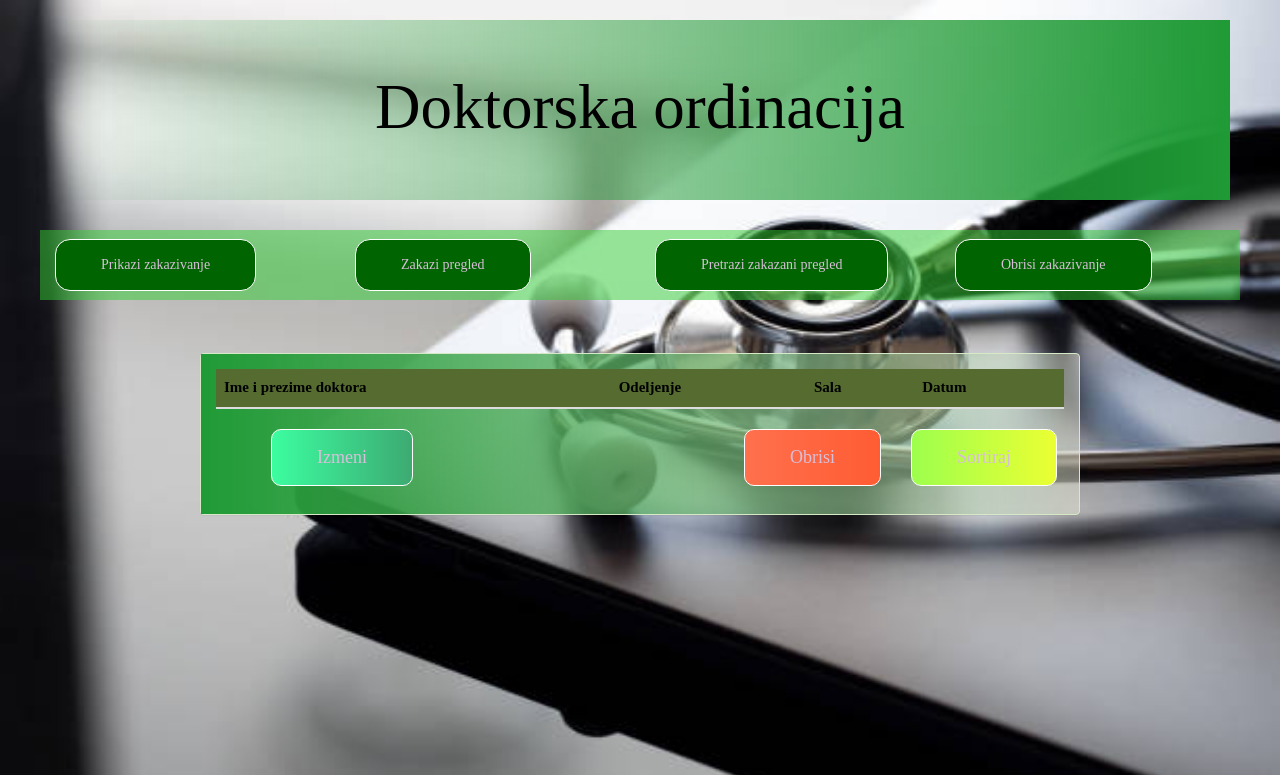
After one commit to magneticant/ITEH-prvi-domaci, a PHP site: page /home.php in a window 1280 px wide. The commit adds this page. Shown: the top 775 px of the page. Run offline with PHP 8.4, Linux system fonts and the light colour scheme; data that the repository does not hold is empty.

Commit message:
Dodatak stranice home.php i doradjivanje u css-u.Pozadinska slika.

```diff
--- /dev/null
+++ b/css/home.css
@@ -0,0 +1,154 @@
+* {
+    font-family: Monserrat;
+    font-size: 15px;
+}
+
+.jumbotron {
+    background-color: rgba(255, 182, 193, 0);
+    float: center;
+    color: #000;
+    text-align: center;
+    border: 3px white;
+    margin-left: 50px;
+    margin-right: 50px;
+    margin-top: 20px;
+    background-image: linear-gradient(to right, rgba(255,0,0,0), rgb(31, 154, 53));
+}
+
+h1 {
+    text-align: center;
+    color: #000;
+    margin-top: 5px;
+}
+
+body{
+    background-image: url("../img/slika.jpg" );
+    background-size: 100% 100%;
+    background-repeat: no-repeat;
+    background-attachment: fixed;
+}
+
+.sir-form{
+    background: #000;
+    margin-top: 10%;
+    margin-bottom: 5%;
+    width: 90%;
+    border: 5px solid orange;
+}
+/* .sir-form .form-control{
+    border-radius:1rem;
+} */
+
+.sir-image{
+    text-align: center;
+}
+
+/* ne znam */
+.sir-image img{
+    border-radius: 6rem;
+    width: 11%;
+    margin-top: -3%;
+    transform: rotate(29deg);
+}
+
+/* ne znam */
+.prijava-form form{
+    padding: 3%;
+}
+
+/* ne znam */
+.prijava-form form .row{
+    margin-bottom: -7%;
+}
+
+/* ovo je za izmeni pa naslov */
+ .prijava-form h3{
+    margin-bottom: 8%;
+    margin-top: -5%;
+    text-align: center;
+    color: #169b37;
+}
+
+/* ovo je za Zakazi klk, novi prozor */
+.prijava-form {
+    width: 80%;
+    border: none;
+    border-radius: 1rem;
+    padding: 1.5%;
+    background: rgba(160, 62, 129, 0);
+    font-weight: 600;
+    color: #fff;
+    cursor: pointer;
+}
+
+
+div.modal-content, div.container.sir-form {
+    background-image: url("../img/slika.jpg");
+    background-size: 100% 100%;
+    background-repeat: no-repeat;
+    background-attachment: fixed;
+}
+
+.row{
+    height: 70px;
+    display: flex;
+    margin-left: 40px;
+    margin-right: 40px;
+
+}
+
+.btn{
+    padding: 15px 45px;
+    color: thistle;
+    font-weight: 200;
+    justify-content: space-around;
+    background-color: darkgreen;
+    border-radius: 15px;
+}
+
+.col-md-4{
+     margin-top: 9px;
+}
+
+#pregled{
+    margin-left: 200px;
+    margin-right: 200px;
+    margin-top: 100px;
+    background-color: rgba(225, 225, 208, 0.5);
+}
+
+.thead{
+    font-size: 20px;
+    text-align: center;
+}
+
+#btn-izmeni{
+    font-size: 18px;
+    border-radius: 10px;
+    background-image: linear-gradient(to right, #3cfda0,#3daa72);
+    border-color: white;
+}
+
+#btn-obrisi{
+    font-size: 18px;
+    border-radius: 10px;
+    background-image: linear-gradient(to right, #ff704d,#ff5c33);
+    border-color: white;
+}
+
+
+#btn-sortiraj{
+    font-size: 18px;
+    border-radius: 10px;
+    background-image: linear-gradient(to right, #9dff4d,#ebff33);
+    border-color: white;
+}
+
+:placeholder-shown{
+    width: 300px;
+    height: 30px;
+}
+
+.panel-body{
+    background-image: linear-gradient(to left, rgba(255,0,0,0), rgb(31, 154, 53));
+}
--- a/css/style.css
+++ b/css/style.css
@@ -92,3 +92,6 @@ button:hover {
 .password {
   margin-right: -28px;
 }
+#panelbody{
+
+}
--- /dev/null
+++ b/home.php
@@ -0,0 +1,199 @@
+
+    <!DOCTYPE html>
+    <html lang="en">
+
+    <head>
+
+        <meta charset="UTF-8">
+        <link rel="shortcut icon">
+        <link rel="stylesheet" href="https://maxcdn.bootstrapcdn.com/bootstrap/3.3.7/css/bootstrap.min.css">
+        <link rel="stylesheet" type="text/css" href="css/home.css">
+        <title>Prijava doktorskog pregleda</title>
+
+    </head>
+
+    <body>
+
+
+        <div class="jumbotron" style="color: black;">
+            <h1>Doktorska ordinacija</h1>
+        </div>
+        <div class="row" style="background-color: rgba(50, 205, 50, 0.5);">
+            <div class="col-md-4">
+                <button id="btn-prikaz" class="btn" style=" border: 1px solid white; "> Prikazi zakazivanje</button>
+            </div>
+            <div class="col-md-4">
+                <button id="btn-dodaj" type="button" class="btn" style=" border: 1px solid white;" data-toggle="modal" data-target="#myModal"> Zakazi pregled</button>
+            </div>
+            <div class="col-md-4">
+                <button id="btn-pretraga" class="btn" style="border: 1px solid white;"> Pretrazi zakazani pregled</button>
+                <input type="text" id="myInput" onkeyup="funkcijaZaPretragu()" placeholder="Pretrazi kolokvijume po predmetu" hidden>
+            </div>
+            <div class="col-md-4">
+                <button id="btn-brisanje" class="btn" style=" border: 1px solid white; "> Obrisi zakazivanje</button>
+            </div>
+        </div>
+        <br>
+        <br>
+        <div id="pregled" class="panel panel-success" style="margin-top: 1%;">
+
+            <div class="panel-body">
+                <table id="myTable" class="table table-hover table-striped" style="color: black; background-color: darkolivegreen;">
+                    <thead class="thead">
+                        <tr>
+                            <th scope="col">Ime i prezime doktora</th>
+                            <th scope="col">Odeljenje</th>
+                            <th scope="col">Sala</th>
+                            <th scope="col">Datum</th>
+                        </tr>
+                    </thead>
+                    <tbody>
+                        <!-- <?php
+                       // while ($red = $rezultat->fetch_array()) {
+                        ?>
+                            <tr>
+                                <td><?php echo $red["predmet"] ?></td>
+                                <td><?php echo $red["katedra"] ?></td>
+                                <td><?php echo $red["sala"] ?></td>
+                                <td><?php echo $red["datum"] ?></td>
+                                <td>
+                                    <label class="custom-radio-btn">
+                                        <input type="radio" name="checked-donut" value=<?php echo $red["id"] ?>>
+                                        <span class="checkmark"></span>
+                                    </label>
+                                </td>
+
+                            </tr>
+                    <?php
+                        //}
+
+                    ?>-->
+                    </tbody>
+                </table>
+                <div class="row">
+                    <div class="col-md-1" style="text-align: right">
+                        <button id="btn-izmeni" class="btn btn-warning" data-toggle="modal" data-target="#izmeniModal">Izmeni</button>
+
+                    </div>
+
+                    <div class="col-md-12" style="text-align: right">
+                        <button id="btn-obrisi" class="btn btn-danger" style="background-color: red; border: 1px solid white;">Obrisi</button>
+                    </div>
+
+                    <div class="col-md-2" style="text-align: right; color: blue">
+                        <button id="btn-sortiraj" class="btn btn-normal" onclick="sortTable()">Sortiraj</button>
+                    </div>
+
+                </div>
+            </div>
+        </div>
+
+        <!-- Modal -->
+        <div class="modal fade" id="myModal" role="dialog">
+            <div class="modal-dialog">
+
+                <!--Sadrzaj modala-->
+                <div class="modal-content">
+                    <div class="modal-header">
+                        <button type="button" class="close" data-dismiss="modal">&times;</button>
+                    </div>
+                    <div class="modal-body">
+                        <div class="container prijava-form">
+                            <form action="#" method="post" id="dodajForm">
+                                <h3 style="color: black; text-align: center">Zakazi pregled</h3>
+                                <div class="row">
+                                    <div class="col-md-11 ">
+                                        <div class="form-group">
+                                            <label for="">Predmet</label>
+                                            <input type="text" style="border: 1px solid black" name="predmet" class="form-control" />
+                                        </div>
+                                        <div class="form-group">
+                                            <label for="">Katedra</label>
+                                            <input type="text" style="border: 1px solid black" name="katedra" class="form-control" />
+                                        </div>
+                                        <div class="form-group">
+                                            <label for="sala">Sala</label>
+                                            <input type="sala" style="border: 1px solid black" name="sala" class="form-control" />
+                                        </div>
+                                        <div class="col-md-12">
+                                            <div class="form-group">
+                                                <label for="">Datum</label>
+                                                <input type="date" style="border: 1px solid black" name="datum" class="form-control" />
+                                            </div>
+                                        </div>
+                                        <div class="form-group">
+                                            <button id="btnDodaj" type="submit" class="btn btn-success btn-block" style="background-color: orange; border: 1px solid black;">Zakazi</button>
+                                        </div>
+                                    </div>
+                                </div>
+                            </form>
+                        </div>
+                    </div>
+                </div>
+
+            </div>
+
+
+
+        </div>
+        <!-- Modal -->
+        <div class="modal fade" id="izmeniModal" role="dialog">
+            <div class="modal-dialog">
+
+                <!-- Modal sadrzaj-->
+                <div class="modal-content">
+                    <div class="modal-header">
+                        <button type="button" class="close" data-dismiss="modal">&times;</button>
+                    </div>
+                    <div class="modal-body">
+                        <div class="container prijava-form">
+                            <form action="#" method="post" id="izmeniForm">
+                                <h3 style="color: black">Izmeni prijavu</h3>
+                                <div class="row">
+                                    <div class="col-md-12">
+                                        <div class="form-group">
+                                            <input id="id" type="text" name="id" class="form-control" placeholder="Id *" value="" readonly />
+                                        </div>
+                                        <div class="form-group">
+                                            <input id="predmet" type="text" name="predmet" class="form-control" placeholder="Ime i prezime doktora*" value="" />
+                                        </div>
+                                        <div class="form-group">
+                                            <input id="katedra" type="text" name="katedra" class="form-control" placeholder="Odeljenje *" value="" />
+                                        </div>
+                                        <div class="form-group">
+                                            <input id="sala" type="text" name="sala" class="form-control" placeholder="Sala *" value="" />
+                                        </div>
+                                        <div class="form-group">
+                                            <input id="datum" type="date" name="datum" class="form-control" placeholder="Datum *" value="" />
+                                        </div>
+                                        <div class="form-group">
+                                            <button id="btnIzmeni" type="submit" class="btn btn-success btn-block" style="color: white; background-color: orange; border: 1px solid white"> Izmeni
+                                            </button>
+                                        </div>
+
+                                    </div>
+                                </div>
+                            </form>
+                        </div>
+                    </div>
+                    <div class="modal-footer">
+                        <button type="button" class="btn btn-default" data-dismiss="modal">Zatvori</button>
+                    </div>
+                </div>
+
+
+
+            </div>
+
+        </div>
+
+
+        <script src="https://ajax.googleapis.com/ajax/libs/jquery/3.3.1/jquery.min.js"></script>
+        <script src="https://maxcdn.bootstrapcdn.com/bootstrap/3.3.7/js/bootstrap.min.js"></script>
+        <script src="js/main.js"></script>
+
+
+
+    </body>
+
+    </html>
```
Also changed, not shown: img/slika.jpg (added).
